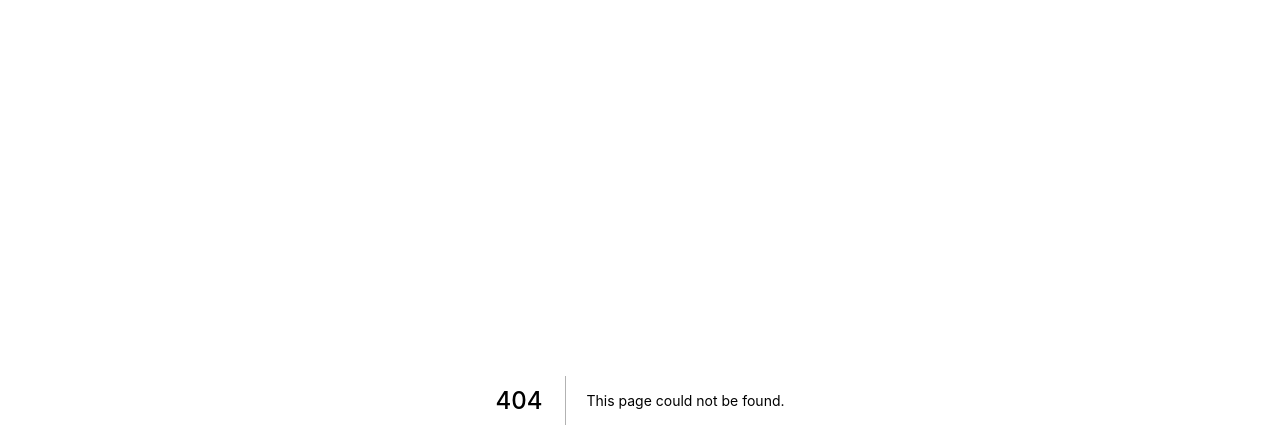
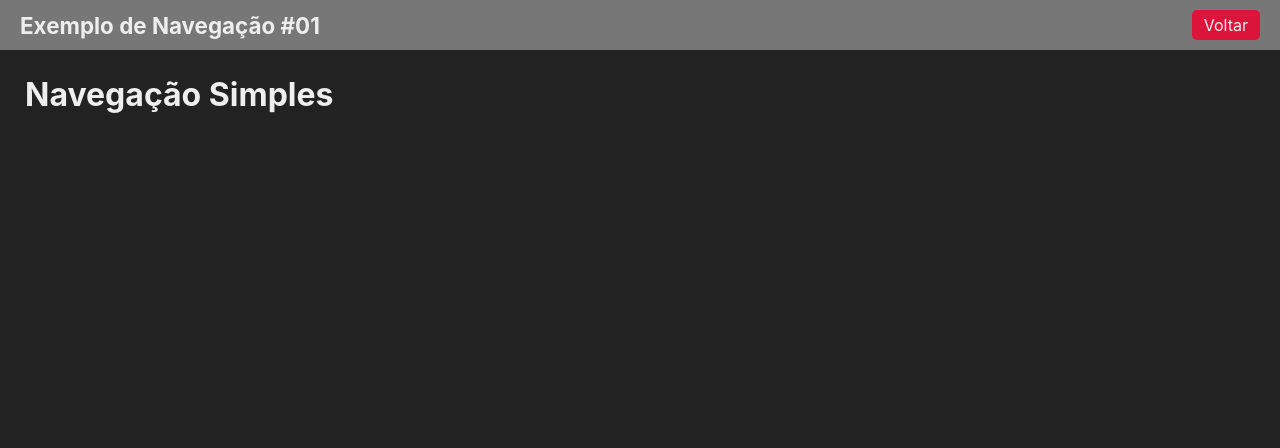
Before and after one commit to rodrigsmor/nextjs-fundamentos, a Next.js app: page /navegacao in a window 1280 px wide. Before the commit this address had no page. Shown: the top 448 px of the page. Built offline with nearby package versions, Linux system fonts and the light colour scheme.

Commit message:
07 | Makes example of simple navigation

```diff
--- a/src/pages/index.jsx
+++ b/src/pages/index.jsx
@@ -12,6 +12,7 @@ export default function Inicio() {
             <Navegador destino={'/estiloso'} texto={'Estiloso'} />
             <Navegador destino={'/exemplo'} texto={'Exemplo'} cor={'#9400d3'}/>
             <Navegador destino={'/jsx'} texto={'JSX'} cor={'crimson'} />
+            <Navegador destino={'/navegacao/'} texto={'Navegação #01'} cor={'green'} />
         </div>
     );
 }
--- /dev/null
+++ b/src/pages/navegacao/index.jsx
@@ -0,0 +1,9 @@
+import Layout from "../../components/layout";
+
+export default function Navegacao(props) {
+    return (
+        <Layout titulo={'Exemplo de Navegação #01'}>
+            <h1>Navegação Simples</h1>
+        </Layout>
+    );
+}
--- a/src/styles/Navegador.module.css
+++ b/src/styles/Navegador.module.css
@@ -2,4 +2,5 @@
     padding: 30px;
     margin: 10px;
     border-radius: 8px;
+    cursor: pointer;
 }
```
